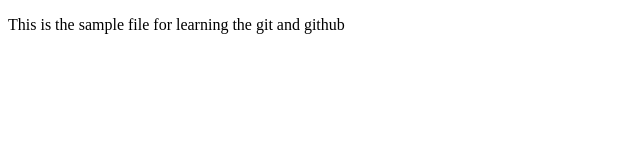
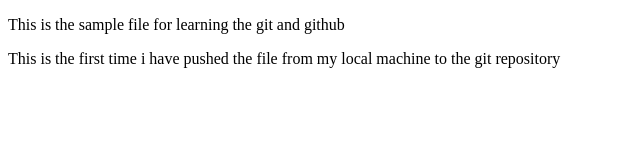
Before and after one commit to AnuragS-ingh/Apana-collage-delta-Course, a plain HTML site: page index.html in a window 1280 px wide. Shown: the whole page, without its empty margins (0-640 px from the left). Drawn offline with Linux system fonts and the light colour scheme.

Commit message:
change made in the index.html

```diff
--- a/index.html
+++ b/index.html
@@ -8,5 +8,8 @@
 </head>
 <body>
     <p>This is the sample file for learning the git and github</p>
+    <p>This is the first time i have pushed the file from my local machine to the git repository
+
+    </p>
 </body>
 </html>
```
